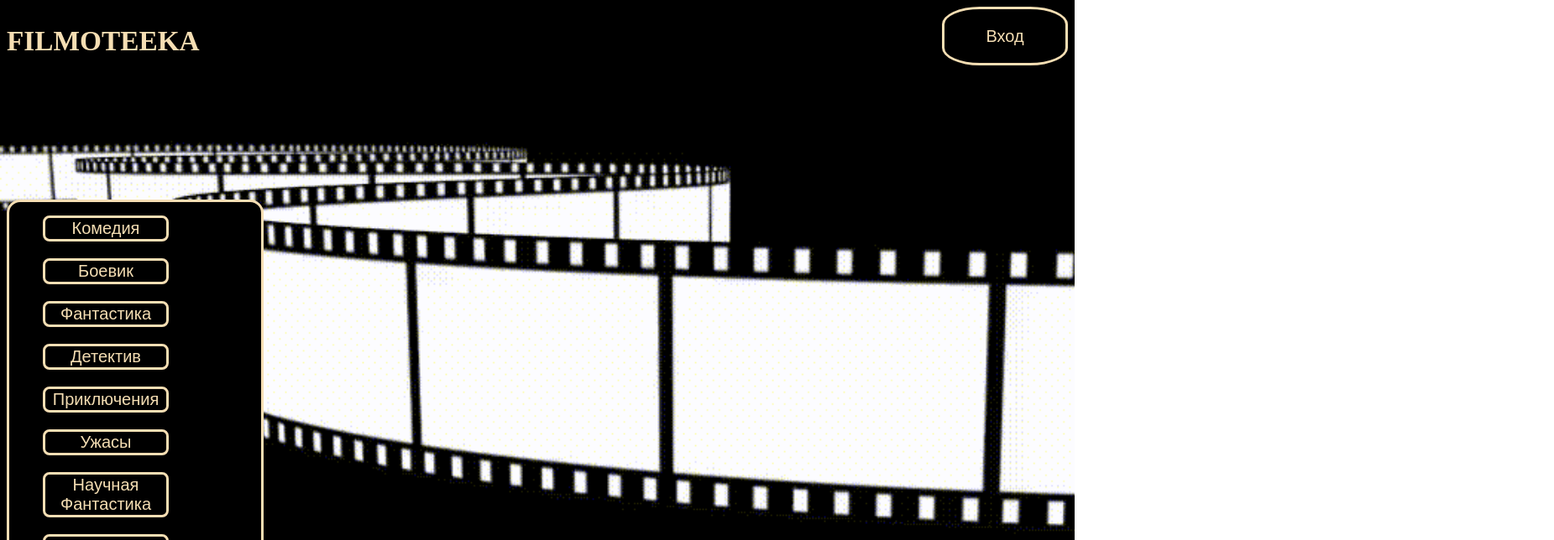
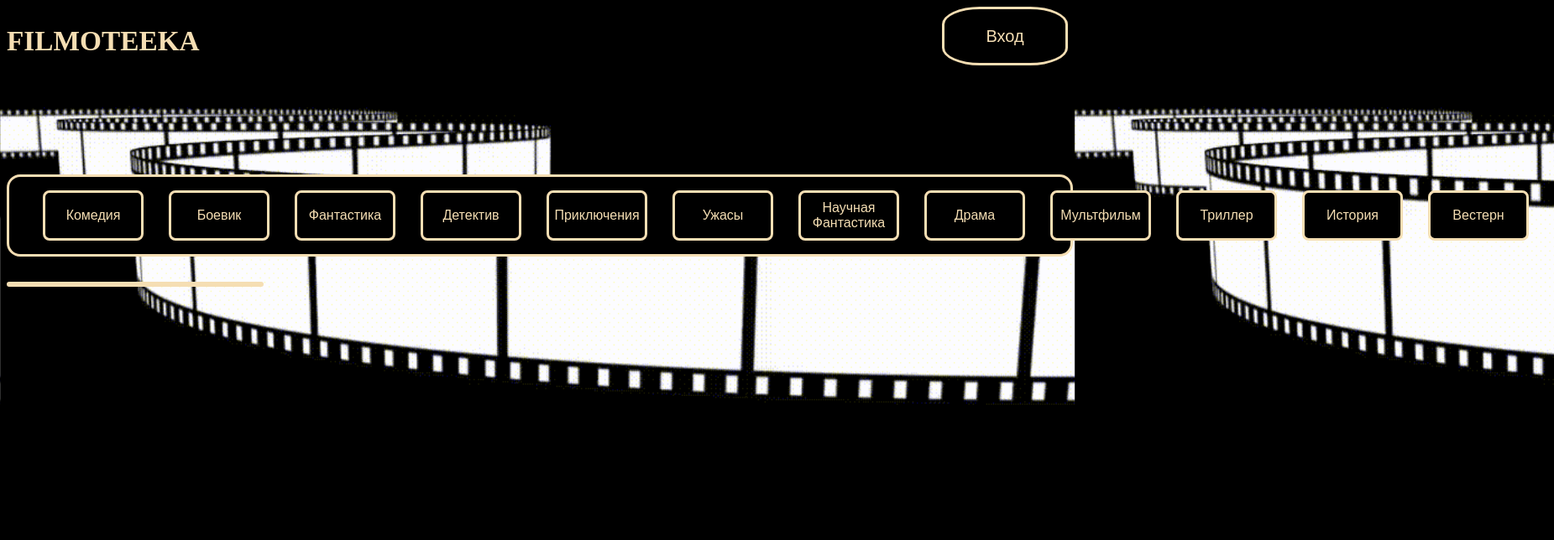
Before and after one commit to algorithm-ssau/Filmoteeka, a React (Create React App) app in the folder client/: page / in a window 1280 px wide. Shown: the top 644 px of the page at 84% size, 1851 px wide, since content can reach past the window. Built offline with nearby package versions, Linux system fonts and the light colour scheme.

Commit message:
Изменено отображение категорий

```diff
--- a/client/src/components/categories/CategoriesList.js
+++ b/client/src/components/categories/CategoriesList.js
@@ -3,12 +3,12 @@ import Category from "./Category.js";
 
 function CategoriesList(props) {
   return (
-    <ul>
-      {props.categories.map(category => {
-        return  <Category category={category} key={category.id}/>
+    <ul className="categoriesButtonsWrapper">
+      {props.categories.map((category) => {
+        return <Category category={category} key={category.id} />;
       })}
     </ul>
-  )
+  );
 }
 
 export default CategoriesList;
--- a/client/src/components/categories/Category.css
+++ b/client/src/components/categories/Category.css
@@ -1,7 +1,13 @@
+.categoriesButtonsWrapper {
+  display: flex;
+  justify-content: space-between;
+}
+
 .selectingButton {
-  width: 150px;
-  margin-bottom: 20px;
-  font-size: 15pt;
+  width: 120px;
+  height: 60px;
+  margin-right: 30px;
+  font-size: 12pt;
   color: wheat;
   background-color: black;
   border: solid;
@@ -9,9 +15,10 @@
 }
 
 .activeSelectingButton {
-  width: 150px;
-  margin-bottom: 20px;
-  font-size: 15pt;
+  width: 120px;
+  height: 60px;
+  margin-right: 30px;
+  font-size: 12pt;
   color: wheat;
   background-color: rgb(54, 54, 54);
   border: solid;
--- a/client/src/pages/MainPage.css
+++ b/client/src/pages/MainPage.css
@@ -1,9 +1,9 @@
 .categoriesWrapper {
-  margin-top: 30px;
   border: solid;
+  height: auto;
   background: rgb(0, 0, 0);
   border-radius: 1rem;
-  width: 300px;
+  width: 100%;
 }
 
 .filmsWrapper {
```
